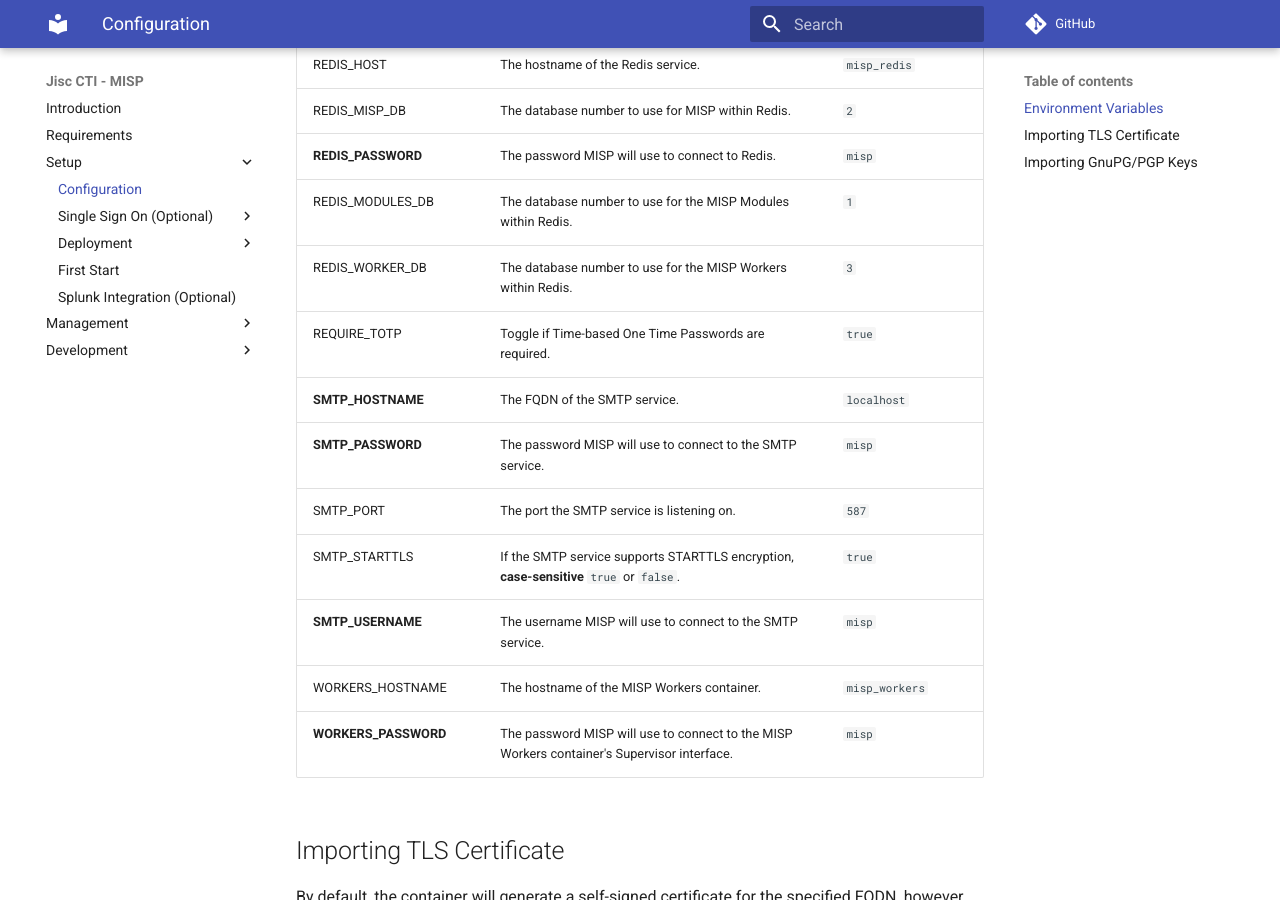
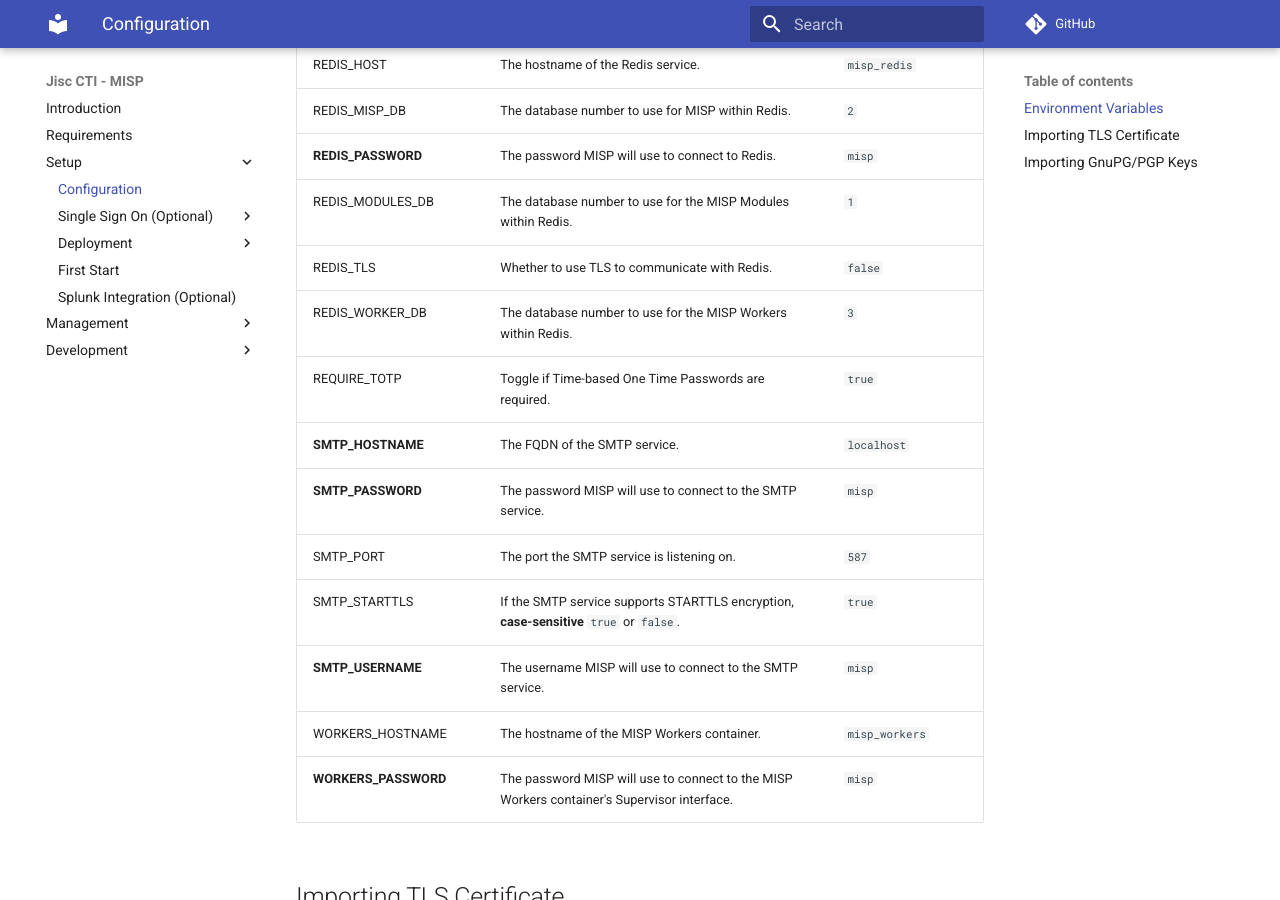
Before and after one commit to JiscCTI/misp-docker, an MkDocs documentation site: the page built from pages/configuration/general.md, in a window 1280 px wide and 900 px high, scrolled down 1552 px. Built offline with MkDocs 1.6.1 and Material for MkDocs 9.7.7, drawn with Linux system fonts in a browser that asks for light colours; comment, search, counter and statistics services are not loaded.

Commit message:
feat: redis over tls

```diff
--- a/pages/configuration/general.md
+++ b/pages/configuration/general.md
@@ -50,6 +50,7 @@
 | REDIS_MISP_DB | The database number to use for MISP within Redis. | `2` |
 | **REDIS_PASSWORD** | The password MISP will use to connect to Redis. | `misp` |
 | REDIS_MODULES_DB | The database number to use for the MISP Modules within Redis. | `1` |
+| REDIS_TLS | Whether to use TLS to communicate with Redis. | `false` |
 | REDIS_WORKER_DB | The database number to use for the MISP Workers within Redis. | `3` |
 | REQUIRE_TOTP | Toggle if Time-based One Time Passwords are required. | `true` |
 | **SMTP_HOSTNAME** | The FQDN of the SMTP service. | `localhost` |
```
Also changed, not shown: 3 other files.
